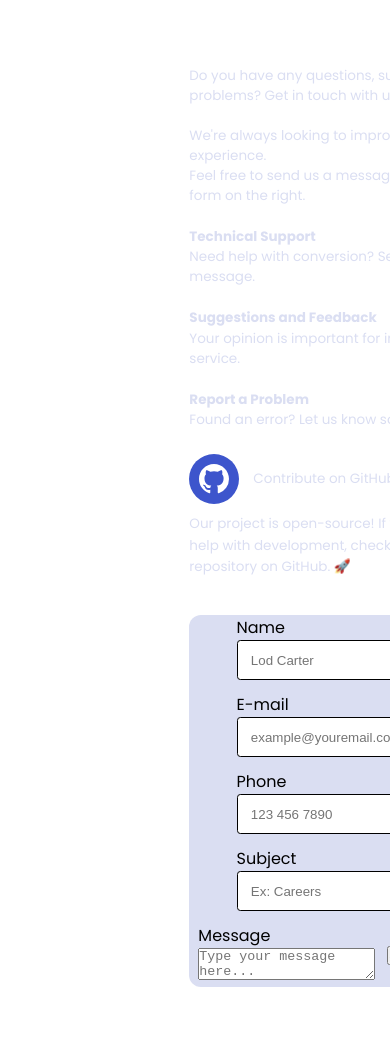
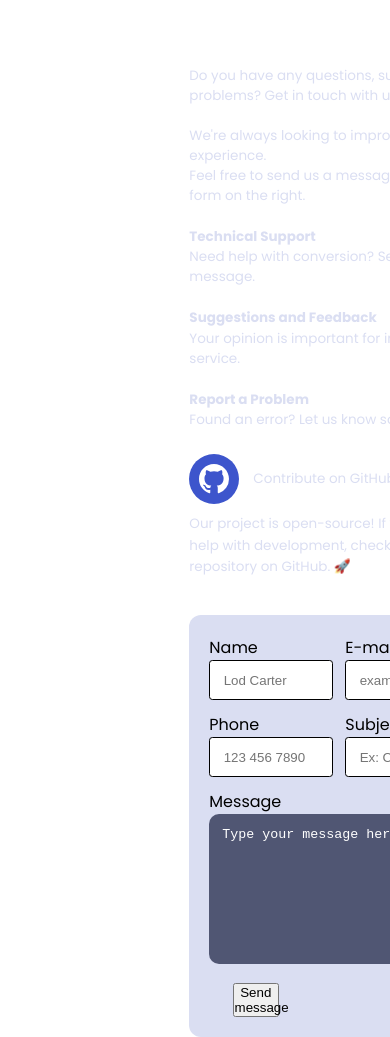
Before and after one commit to lodsa-ntos/vibralisten, a React (Create React App) app in the folder frontend/: page /contact in a window 390 px wide. Shown: the top 1037 px of the page. Before the commit the page ends 987 px from the top, so only its background shows below. Built offline with nearby package versions, Linux system fonts and the light colour scheme.

Commit message:
Refactor Contact component layout and styling: enhance form structure, improve responsiveness, and update CSS for better user experience

```diff
--- a/frontend/src/pages/Contact/Contact.css
+++ b/frontend/src/pages/Contact/Contact.css
@@ -78,13 +78,57 @@
   line-height: 1.6;
 }
 
-.container-cell {
+.contact-content-form {
   display: flex;
+  flex-direction: column;
   justify-content: center;
-  align-items: center;
-  flex-wrap: wrap;
   background-color: var(--light-grey);
   border-radius: 12px;
   margin-top: 4.4%;
   gap: 12px;
+  padding: 20px;
 }
+.container-cell {
+  display: flex;
+  flex-wrap: wrap;
+  gap: 12px;
+}
+.container-name, .container-email,
+.container-phone, .container-subject {
+  flex: 1 1 45%;
+}
+.container-message {
+  flex: 1 1 100%;
+  text-align: left;
+}
+.container-btn {
+  display: flex;
+  justify-content: center;
+}
+.send-message-bnt {
+  max-width: 50%;
+}
+.container-message textarea.input {
+  width: 100%;
+  height: 150px;
+  resize: none;
+  overflow: auto;
+  padding-top: 13px;
+  padding-left: 13px;
+  border-radius: 10px;
+  background-color: var(--grey);
+  color: var(--white);
+  border: none;
+}
+.container-message textarea.input::placeholder{
+   color: var(--white);
+}
+.container-message textarea.input::-moz-placeholder {
+  color: var(--white);
+}
+.container-message textarea.input:-ms-input-placeholder {
+  color: var(--white);
+}
+.container-message textarea.input::-ms-input-placeholder {
+  color: var(--white);
+}
--- a/frontend/src/pages/Contact/Contact.js
+++ b/frontend/src/pages/Contact/Contact.js
@@ -38,10 +38,11 @@ const Contact = () => {
         <p className="open-source-github-txt">
           Our project is open-source! If you want to help with development, check out our repository on GitHub. 🚀
         </p>
+      </div>
 
-        {/* social media ? maybe ?*/}
-      </div>
+
       <div className="card-contact2">
+          <div className="contact-content-form">
             <div className="container-cell">
               <div className="container-name">
                 <p className="title-name">Name</p>
@@ -63,7 +64,10 @@ const Contact = () => {
                 <p className="title-message">Message</p>
                 <textarea className="input" id="message_id" placeholder="Type your message here..."></textarea>
               </div>
+              <div className="container-btn">
               <button className="send-message-bnt">Send message</button>
+              </div>
+            </div>
           </div>
       </div>
     </div>
```
Lines whose indentation alone changed are shown as unchanged.
